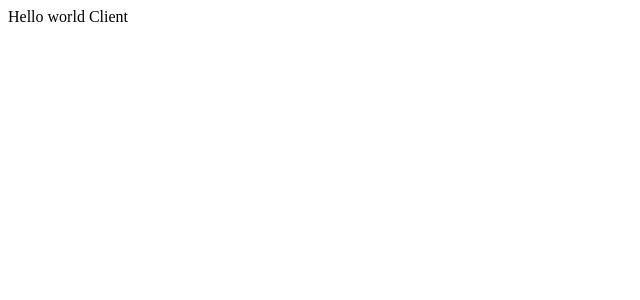
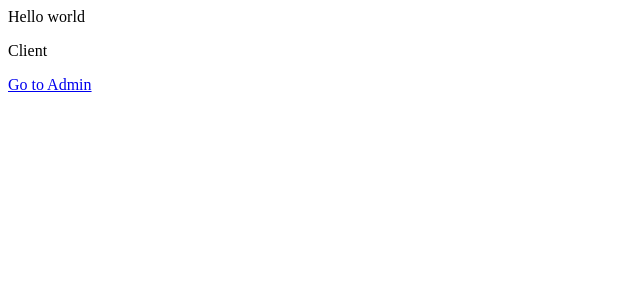
Before and after one commit to Komroncube/study-center, an Angular app: page /client in a window 1280 px wide. Shown: the top 300 px of the page, without its empty margins (0-640 px from the left). Built offline with nearby package versions, Linux system fonts and the light colour scheme.

Commit message:
routing for client component

```diff
--- a/src/app/components/client/client.component.html
+++ b/src/app/components/client/client.component.html
@@ -1 +1,2 @@
-Client
+<p>Client</p>
+<a [routerLink] = "['/admin']">Go to Admin</a>
--- a/src/app/components/client/client.component.ts
+++ b/src/app/components/client/client.component.ts
@@ -1,7 +1,9 @@
-import { Component, OnInit } from '@angular/core';
-
+import { Component } from '@angular/core';
+import { RouterLink } from '@angular/router';
 @Component({
     selector: 'app-client',
+    standalone: true,
+    imports: [RouterLink],
     templateUrl: './client.component.html'
 })
 
```
Also changed, not shown: src/app/components/client/client.routes.ts (added, +12 -0 lines).
